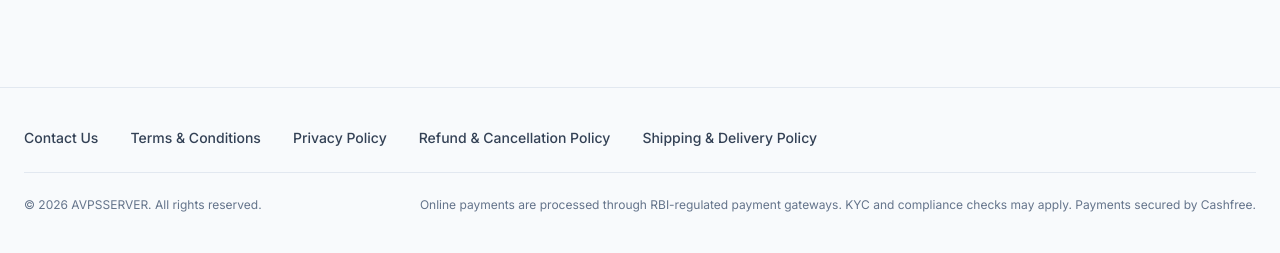
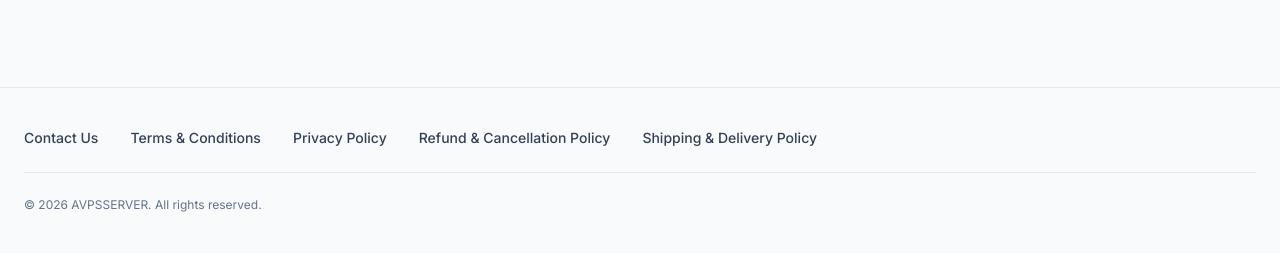
Before and after one commit to MIsmailShaikh/awsservers-webiste, a Flask app: page / in a window 1280 px wide. Shown: the part 3073-3326 px from the top of the page. Run offline with Flask 3, Linux system fonts and the light colour scheme; some libraries are stand-ins or nearby versions.

Commit message:
Remove payment and KYC compliance text from footers

```diff
--- a/templates/index.html
+++ b/templates/index.html
@@ -381,9 +381,7 @@
         <div>
           <p>© 2026 AVPSSERVER. All rights reserved.</p>
           </div>
-        <div class="md:text-right">
-          <p>Online payments are processed through RBI-regulated payment gateways. KYC and compliance checks may apply. Payments secured by Cashfree.</p>
-        </div>
+
       </div>
     </div>
   </footer>
--- a/templates/pricing.html
+++ b/templates/pricing.html
@@ -145,9 +145,7 @@
         <div>
           <p>© 2026 AVPSSERVER. All rights reserved.</p>
           </div>
-        <div class="md:text-right">
-          <p>Online payments are processed through RBI-regulated payment gateways. KYC and compliance checks may apply. Payments secured by Cashfree.</p>
-        </div>
+
       </div>
     </div>
   </footer>
--- a/templates/shipping.html
+++ b/templates/shipping.html
@@ -92,9 +92,7 @@
         <div>
           <p>© 2026 AVPSSERVER. All rights reserved.</p>
           </div>
-        <div class="md:text-right">
-          <p>Online payments are processed through RBI-regulated payment gateways. KYC and compliance checks may apply. Payments secured by Cashfree.</p>
-        </div>
+
       </div>
     </div>
   </footer>
```
